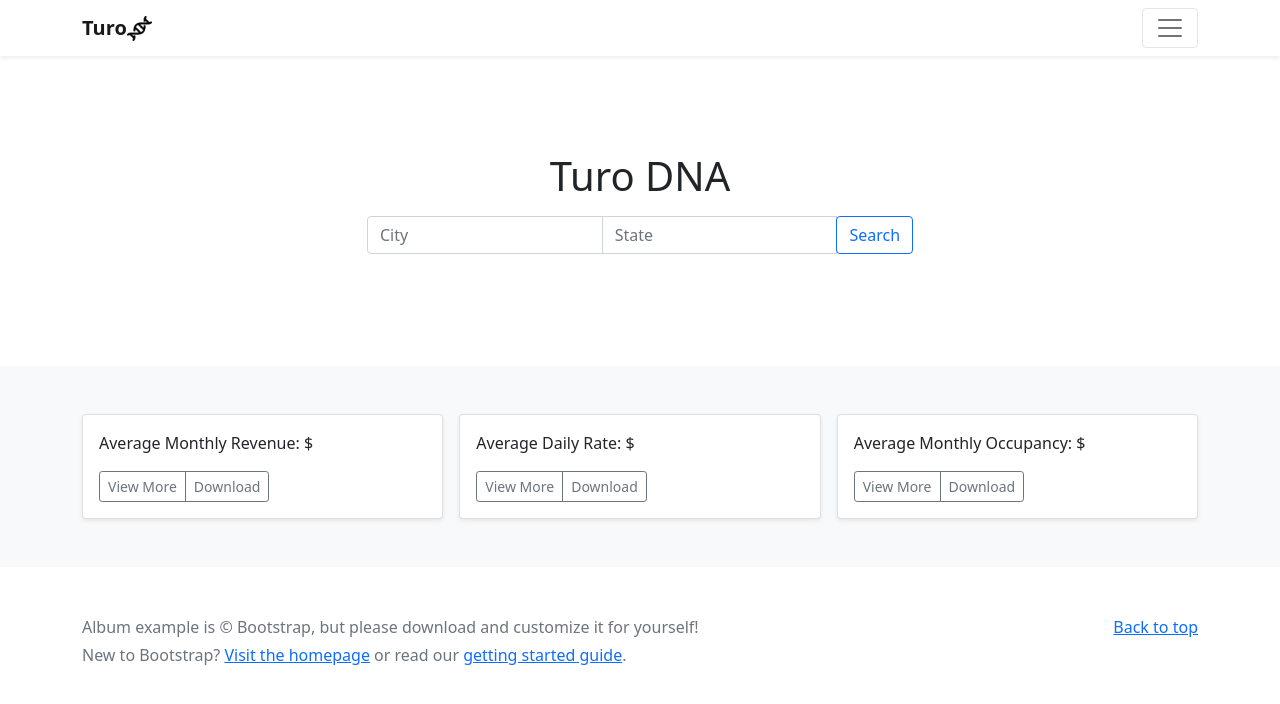
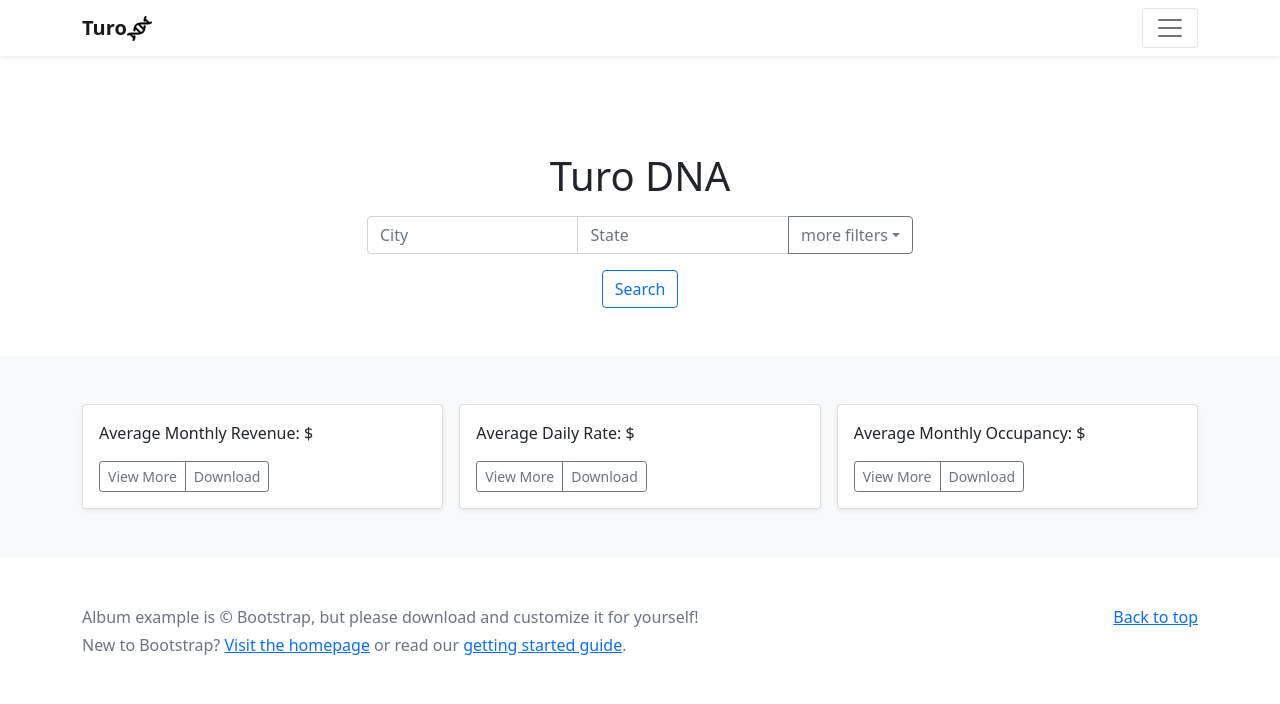
Before and after one commit to chasepants/turo-dna-app, a React app: page / in a window 1280 px wide. Shown: the top 704 px of the page. Built offline with nearby package versions, Linux system fonts and the light colour scheme.

Commit message:
main - update readme

```diff
--- a/src/components/home/HomePage.js
+++ b/src/components/home/HomePage.js
@@ -9,6 +9,8 @@
     let [state, setState] = useState("")
     let [revenue, setRevenue] = useState("")
     let [occupancy, setOccupancy] = useState("")
+    let [show_filters, setShowFilters] = useState(false)
+    let [filter_row_classes, setFilterRowClasses] = useState('d-none')
 
     const search = async () => {
         try {
@@ -22,31 +24,44 @@
         }
     }
 
+    const toggleFilters = () => {
+        let filter_classes = !show_filters ? 'row' : 'd-none';
+        setFilterRowClasses(filter_classes);
+        setShowFilters(!show_filters)
+    }
+
     return (
         <div>
             <main>
                 <section className="py-5 text-center container">
-                    <div className="row py-lg-5">
+                    <div className="row pt-lg-5">
                         <div className="col-lg-6 col-md-8 mx-auto">
-                        <h1 className="fw-light">Turo DNA</h1>
-                        <p className="lead text-muted"></p>
-                        <div className="input-group mb-3">
-                            <input type="text" className="form-control" placeholder="City" aria-label="city" onChange={e => setCity(e.target.value)}/>
-                            <input type="text" className="form-control" placeholder="State" aria-label="state" onChange={e => setState(e.target.value)}/>
-                            {/* <input type="text" className="form-control" placeholder="Make" aria-label="make" onChange={e => setMake(e.target.value)}/>
-                            <input type="text" className="form-control" placeholder="Model" aria-label="model" onChange={e => setModel(e.target.value)}/> */}
-
-                            <div className="input-group-append">
-                                <button className="btn btn-outline-primary" type="button" onClick={()=>{search()}}>Search</button>
+                            <h1 className="fw-light">Turo DNA</h1>
+                            <p className="lead text-muted"></p>
+                            <div className="input-group mb-3">
+                                <input type="text" className="form-control" placeholder="City" aria-label="city" onChange={e => setCity(e.target.value)}/>
+                                <input type="text" className="form-control" placeholder="State" aria-label="state" onChange={e => setState(e.target.value)}/>
+                                <button onClick={toggleFilters} class="btn btn-outline-secondary dropdown-toggle" type="button" data-toggle="dropdown" aria-haspopup="true" aria-expanded="false">more filters</button>
                             </div>
                         </div>
+                    </div>
+                    <div className={filter_row_classes}>
+                        <div className="col-lg-6 col-md-8 mx-auto">
+                            <div className="input-group mb-3">
+                                <input type="text" className="form-control" placeholder="Make" aria-label="make" onChange={e => setMake(e.target.value)}/>
+                                <input type="text" className="form-control" placeholder="Model" aria-label="model" onChange={e => setModel(e.target.value)}/>
+                            </div>
+                        </div>
+                    </div>
+                    <div className="row">
+                        <div className="col-lg-6 col-md-8 offset-lg-3 offset-md-3 mx-auto align-items-center">
+                            <button className="btn btn-outline-primary" type="button" onClick={()=>{search()}}>Search</button>
                         </div>
                     </div>
                 </section>
 
                 <div className="album py-5 bg-light">
                     <div className="container">
-
                         <div className="row row-cols-1 row-cols-sm-2 row-cols-md-3 g-3">
                             <div className="col">
                                 <div className="card shadow-sm">
```
Also changed, not shown: 1 other file (tests, documents, lock files or other folders).
